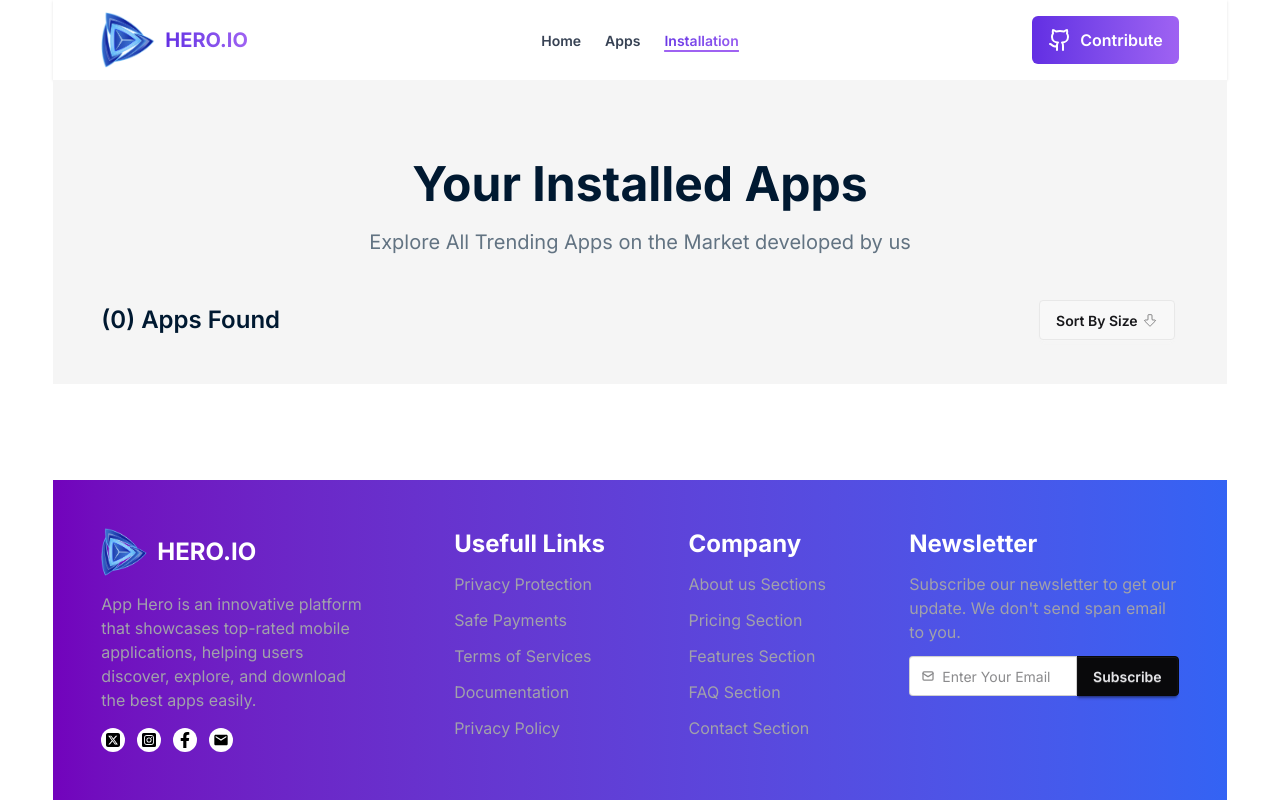
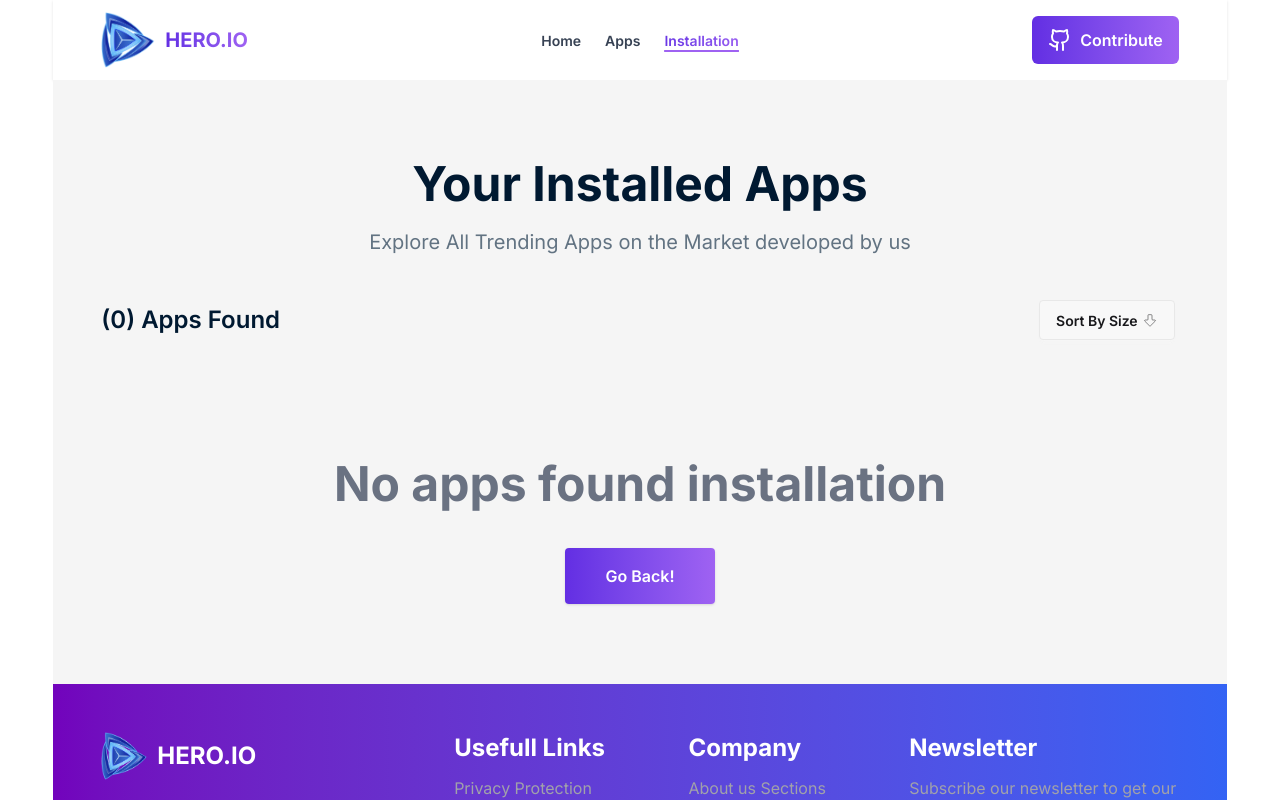
Before and after one commit to hasib-dev7/AppVerse, a React (Vite) app: page /installation in a window 1280 px wide. Shown: the top 800 px of the page. Built offline with nearby package versions, Linux system fonts and the light colour scheme.

Commit message:
read me file add

```diff
--- a/src/Pages/Installation.jsx
+++ b/src/Pages/Installation.jsx
@@ -9,7 +9,7 @@ import InstallationCard from "../Component/InstallationCard";
 import { ArrowBigDown } from "lucide-react";
 import LoadingSpinner from "../Component/LoadingSpinner";
 import { toast } from "react-toastify";
-
+import { Link } from "react-router";
 const Installation = () => {
   const [installation, setInstallation] = useState([]);
   const [sortDownload, setSortDownload] = useState("");
@@ -57,7 +57,7 @@ const Installation = () => {
   return (
     <>
       <Content>
-        <div >
+        <div>
           <div className="pt-20 pb-10">
             <h2 className="text-3xl md:text-4xl lg:text-5xl font-bold text-[#001931] text-center">
               Your Installed Apps
@@ -94,6 +94,8 @@ const Installation = () => {
             </details>
           </div>
           {/* installation card section */}
+
+          {installation.length > 0 ? (
             <div className="pb-5">
               {installation.map((installed) => (
                 <InstallationCard
@@ -103,6 +105,18 @@ const Installation = () => {
                 ></InstallationCard>
               ))}
             </div>
+          ) : (
+            <div className="col-span-full items-center justify-center pt-24">
+              <p className="text-5xl font-bold text-center text-gray-500">
+                No apps found installation
+              </p>
+              <div className="flex justify-center pt-10 pb-20">
+                <Link to="/" className="bg-gradient-to-r from-[#632EE3] to-[#9F62F2] text-white font-semibold px-10 py-4 rounded-sm shadow text-center">
+                 Go Back!
+                </Link>
+              </div>
+            </div>
+          )}
         </div>
       </Content>
     </>
```
Also changed, not shown: 1 other file (tests, documents, lock files or other folders). Lines whose indentation alone changed are shown as unchanged.
